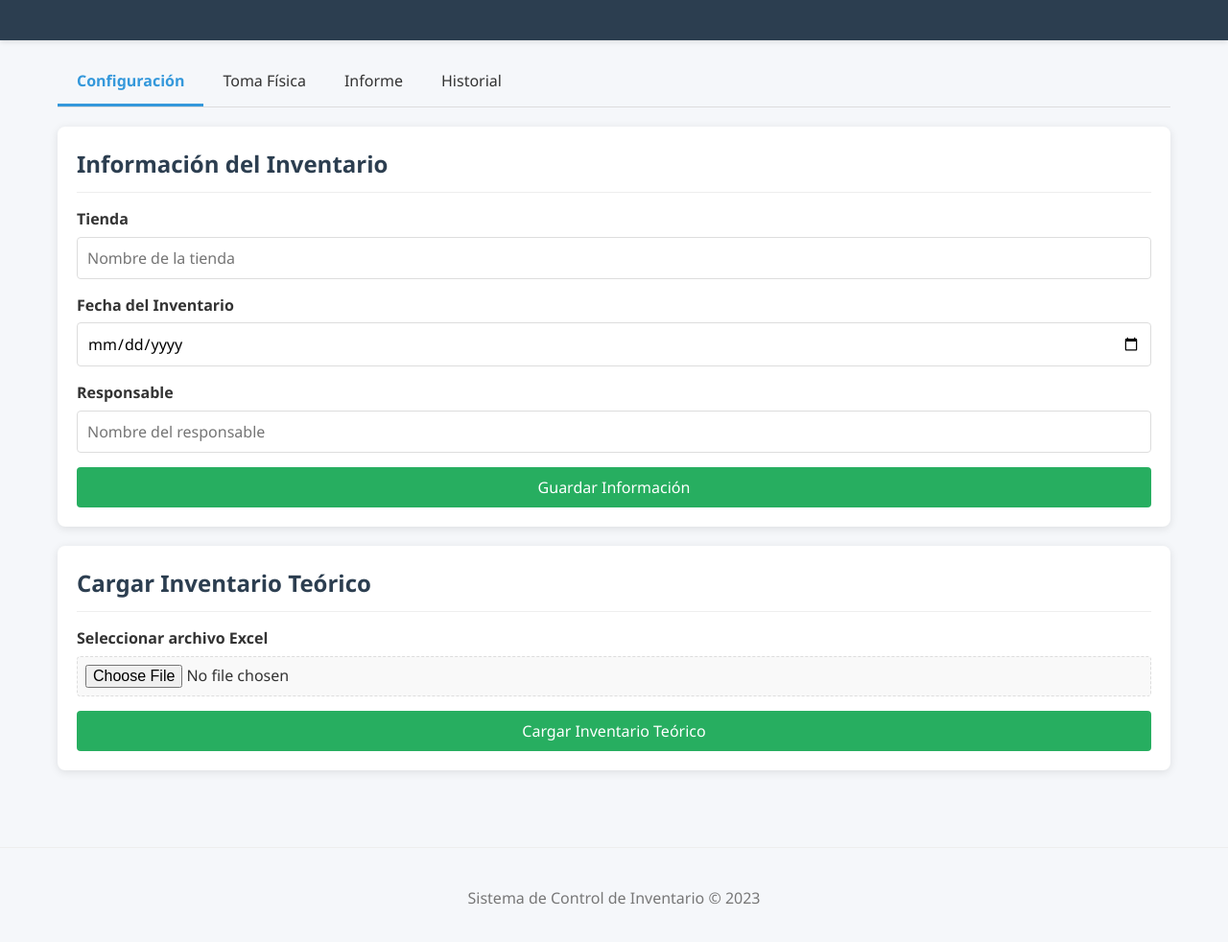
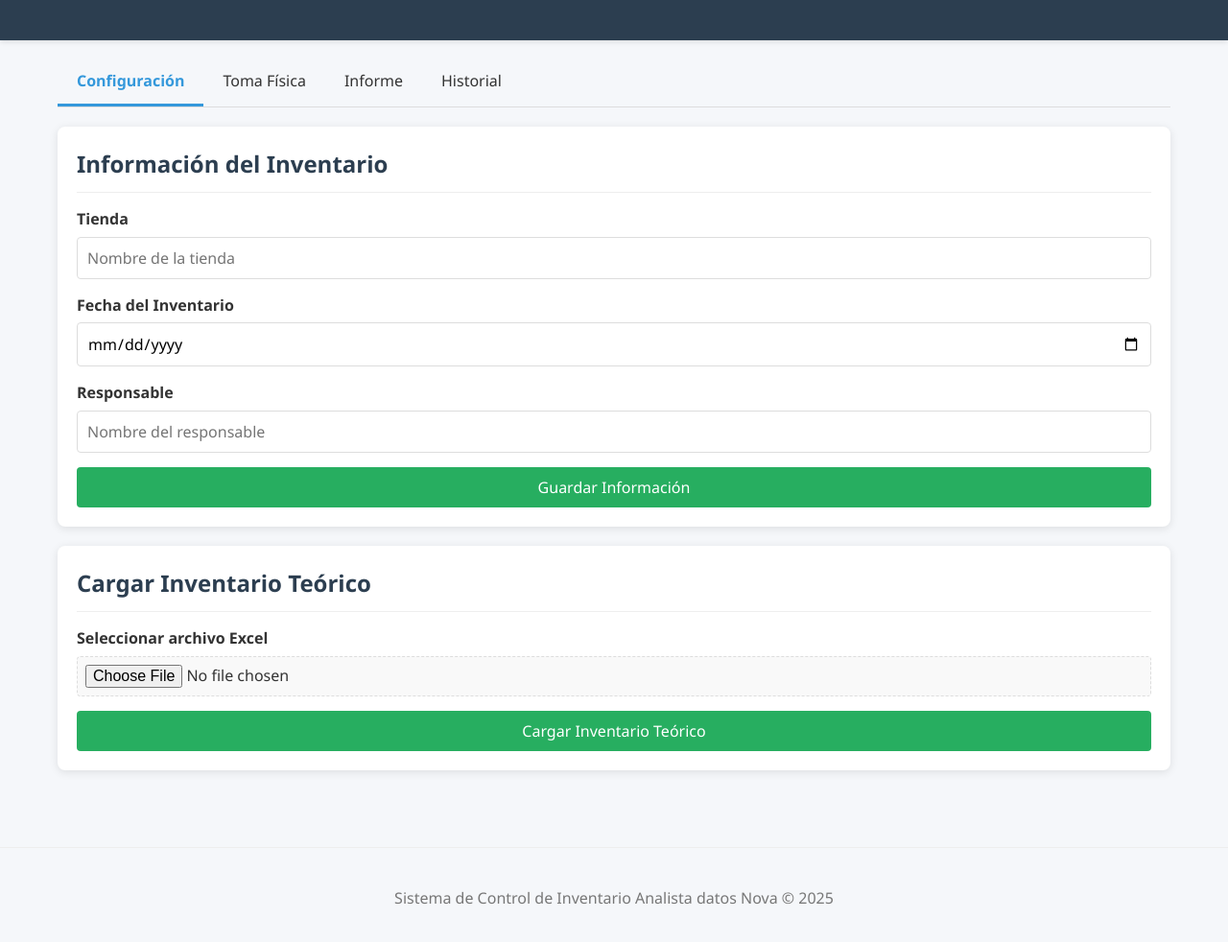
Before and after one commit to ojedapedro/inventory-control-system, a plain HTML site: page index.html in a window 1280 px wide. Shown: the part 84-1066 px from the top of the page at 96% size. Drawn offline with Linux system fonts and the light colour scheme.

Commit message:
Update index.html

```diff
--- a/index.html
+++ b/index.html
@@ -140,7 +140,7 @@
 
     <footer>
         <div class="container">
-            <p>Sistema de Control de Inventario &copy; 2023</p>
+            <p>Sistema de Control de Inventario Analista datos Nova &copy; 2025</p>
         </div>
     </footer>
 
```
